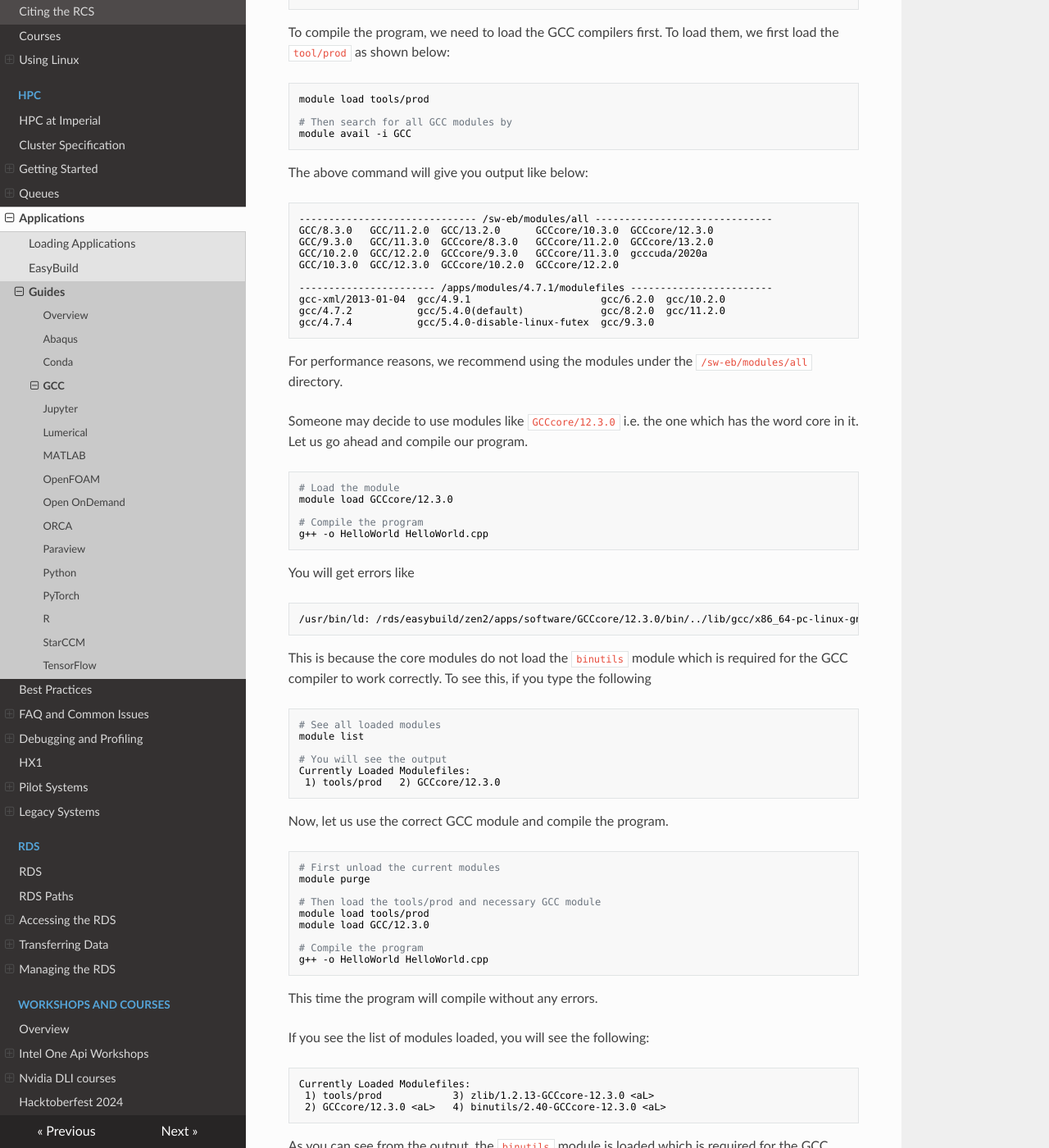
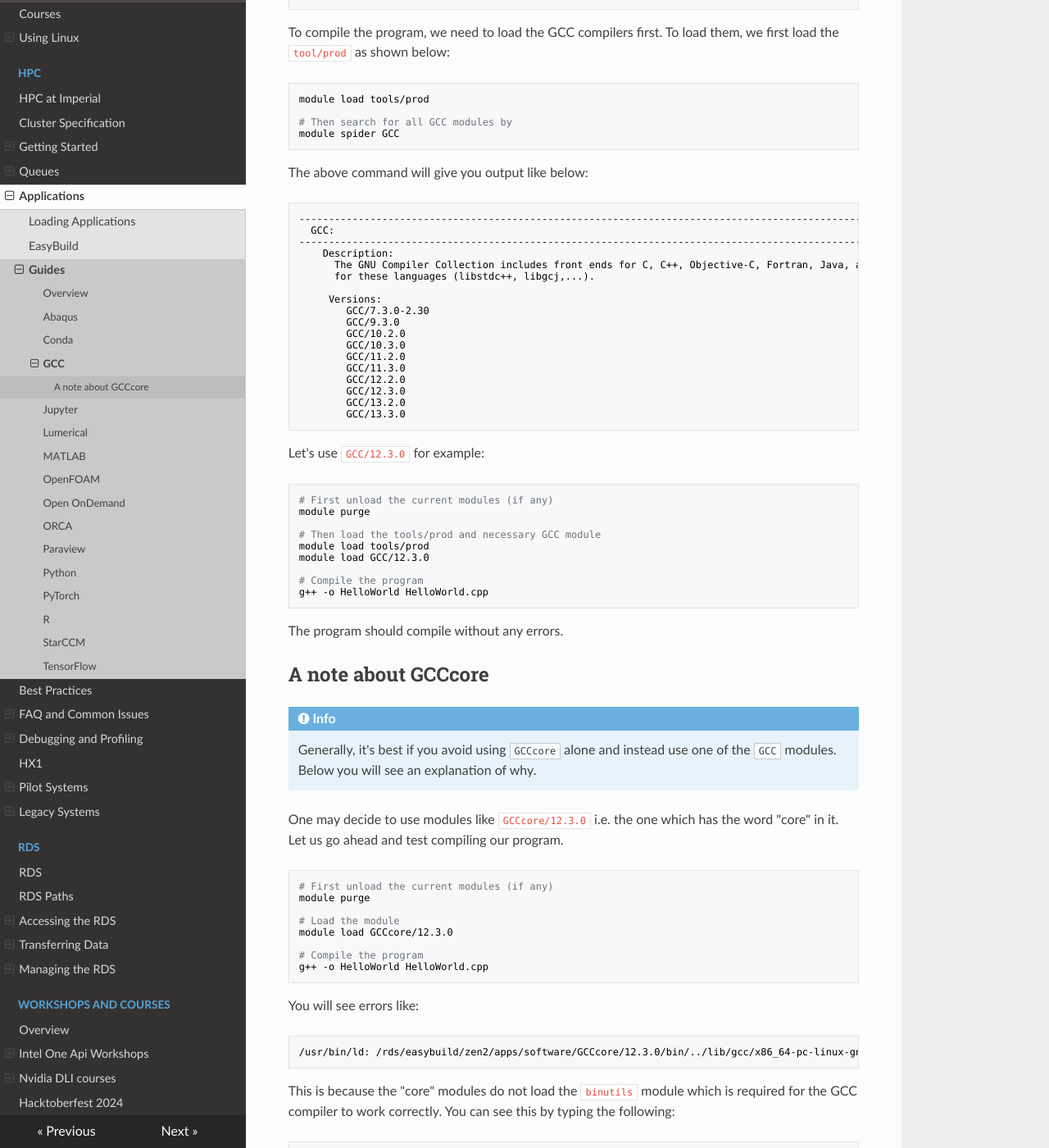
Before and after one commit to ImperialCollegeLondon/icl-rcs-user-guide, an MkDocs documentation site: the page built from docs/hpc/applications/guides/GCC.md, in a window 1280 px wide and 1400 px high, scrolled down 566 px. Shown: the whole window at 82% size. Built offline with MkDocs 1.6.1, drawn with Linux system fonts in a browser that asks for light colours; nearby versions of some CDN libraries; some of the changed text lies outside the part shown.

Commit message:
Updated GCC page for phase 2

````diff
--- a/docs/hpc/applications/guides/GCC.md
+++ b/docs/hpc/applications/guides/GCC.md
@@ -26,57 +26,36 @@ To compile the program, we need to load the GCC compilers first. To load them, w
 module load tools/prod
 
 # Then search for all GCC modules by
-module avail -i GCC
+module spider GCC
 ```
 
 The above command will give you output like below:
 
-```bash
------------------------------- /sw-eb/modules/all ------------------------------
-GCC/8.3.0   GCC/11.2.0  GCC/13.2.0      GCCcore/10.3.0  GCCcore/12.3.0
-GCC/9.3.0   GCC/11.3.0  GCCcore/8.3.0   GCCcore/11.2.0  GCCcore/13.2.0
-GCC/10.2.0  GCC/12.2.0  GCCcore/9.3.0   GCCcore/11.3.0  gcccuda/2020a
-GCC/10.3.0  GCC/12.3.0  GCCcore/10.2.0  GCCcore/12.2.0
+```text
+-------------------------------------------------------------------------------------------------------------------------------
+  GCC:
+-------------------------------------------------------------------------------------------------------------------------------
+    Description:
+      The GNU Compiler Collection includes front ends for C, C++, Objective-C, Fortran, Java, and Ada, as well as libraries
+      for these languages (libstdc++, libgcj,...).
 
------------------------ /apps/modules/4.7.1/modulefiles ------------------------
-gcc-xml/2013-01-04  gcc/4.9.1                      gcc/6.2.0  gcc/10.2.0
-gcc/4.7.2           gcc/5.4.0(default)             gcc/8.2.0  gcc/11.2.0
-gcc/4.7.4           gcc/5.4.0-disable-linux-futex  gcc/9.3.0
+     Versions:
+        GCC/7.3.0-2.30
+        GCC/9.3.0
+        GCC/10.2.0
+        GCC/10.3.0
+        GCC/11.2.0
+        GCC/11.3.0
+        GCC/12.2.0
+        GCC/12.3.0
+        GCC/13.2.0
+        GCC/13.3.0
 ```
 
-For performance reasons, we recommend using the modules under the `/sw-eb/modules/all` directory.
-
-Someone may decide to use modules like `GCCcore/12.3.0` i.e. the one which has the word core in it. Let us go ahead and compile our program.
+Let's use `GCC/12.3.0` for example:
 
 ```bash
-# Load the module
-module load GCCcore/12.3.0
-
-# Compile the program
-g++ -o HelloWorld HelloWorld.cpp
-```
-
-You will get errors like
-
-```bash
-/usr/bin/ld: /rds/easybuild/zen2/apps/software/GCCcore/12.3.0/bin/../lib/gcc/x86_64-pc-linux-gnu/12.3.0/libgcc.a(_muldi3.o): unable to initialize decompress status for section .debug_info
-```
-
-This is because the core modules do not load the `binutils` module which is required for the GCC compiler to work correctly. To see this, if you type the following
-
-```bash
-# See all loaded modules
-module list
-
-# You will see the output
-Currently Loaded Modulefiles:
- 1) tools/prod   2) GCCcore/12.3.0
-```
-
-Now, let us use the correct GCC module and compile the program.
-
-```bash
-# First unload the current modules
+# First unload the current modules (if any)
 module purge
 
 # Then load the tools/prod and necessary GCC module
@@ -87,14 +66,52 @@ module load GCC/12.3.0
 g++ -o HelloWorld HelloWorld.cpp
 ```
 
-This time the program will compile without any errors.
+The program should compile without any errors.
 
-If you see the list of modules loaded, you will see the following:
+## A note about GCCcore
+!!! info
+	Generally, it's best if you avoid using `GCCcore` alone and instead use one of the `GCC` modules. Below you will see an explanation of why.
+
+One may decide to use modules like `GCCcore/12.3.0` i.e. the one which has the word "core" in it. Let us go ahead and test compiling our program.
 
 ```bash
+# First unload the current modules (if any)
+module purge
+
+# Load the module
+module load GCCcore/12.3.0
+
+# Compile the program
+g++ -o HelloWorld HelloWorld.cpp
+```
+
+You will see errors like:
+
+```bash
+/usr/bin/ld: /rds/easybuild/zen2/apps/software/GCCcore/12.3.0/bin/../lib/gcc/x86_64-pc-linux-gnu/12.3.0/libgcc.a(_muldi3.o): unable to initialize decompress status for section .debug_info
+```
+
+This is because the "core" modules do not load the `binutils` module which is required for the GCC compiler to work correctly. You can see this by typing the following:
+
+```bash
+# See all loaded modules
+module list
+
+# You will see the following output, note that "binutils" is missing
+Currently Loaded Modulefiles:
+ 1) tools/prod   2) GCCcore/12.3.0
+```
+
+If we were to load `binutils` now, by doing:
+```bash
+module load binutils/2.40-GCCcore-12.3.0
+
+module list
 Currently Loaded Modulefiles:
  1) tools/prod            3) zlib/1.2.13-GCCcore-12.3.0 <aL>
  2) GCCcore/12.3.0 <aL>   4) binutils/2.40-GCCcore-12.3.0 <aL>
 ```
 
-As you can see from the output, the `binutils` module is loaded which is required for the GCC compiler to work correctly.
+We can see the `binutils` module is loaded which is required for the GCC compiler to work correctly.
+
+You can try re-compiling again and it should work successfully.
````
Also changed, not shown: other parts of docs/hpc/applications/guides/GCC.md (+1 -1 lines).
